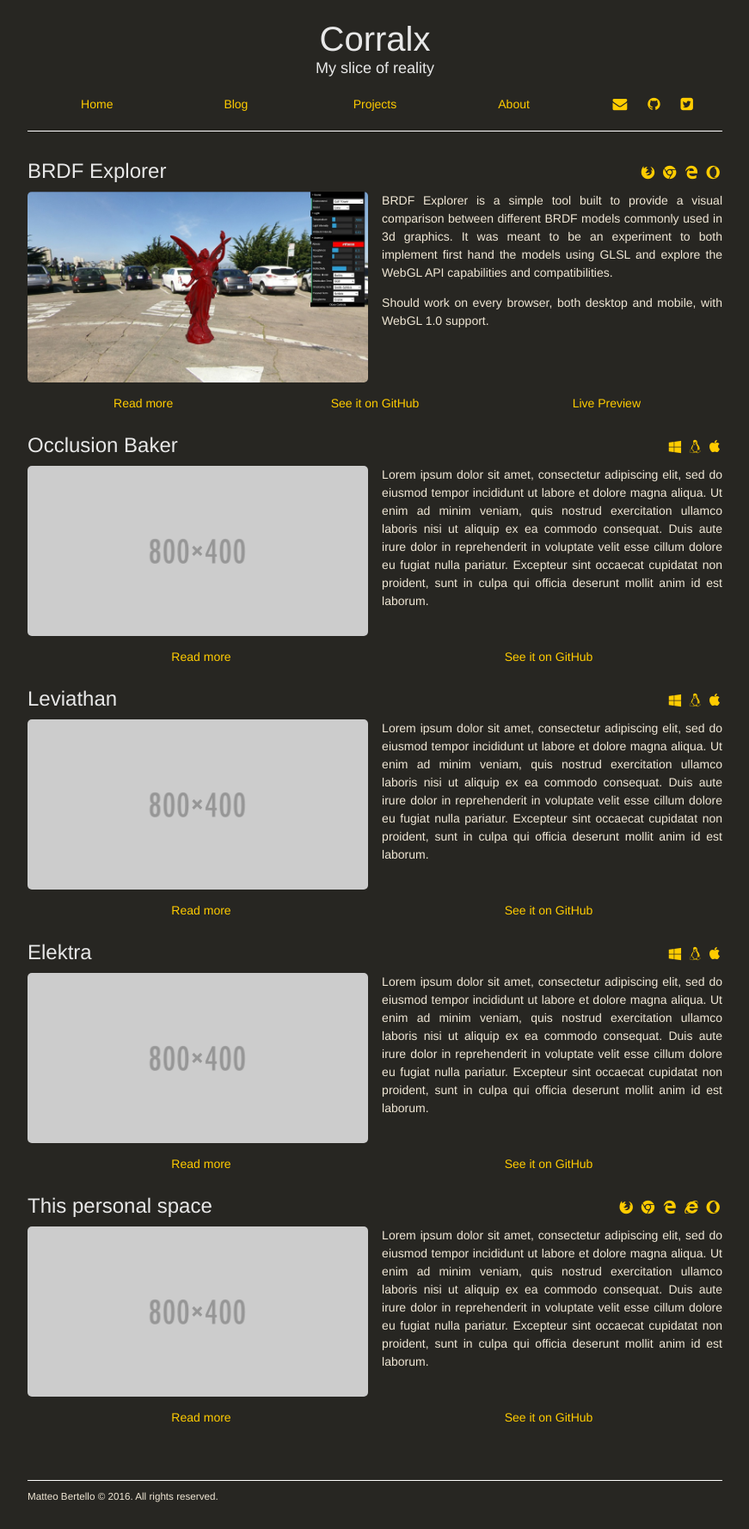
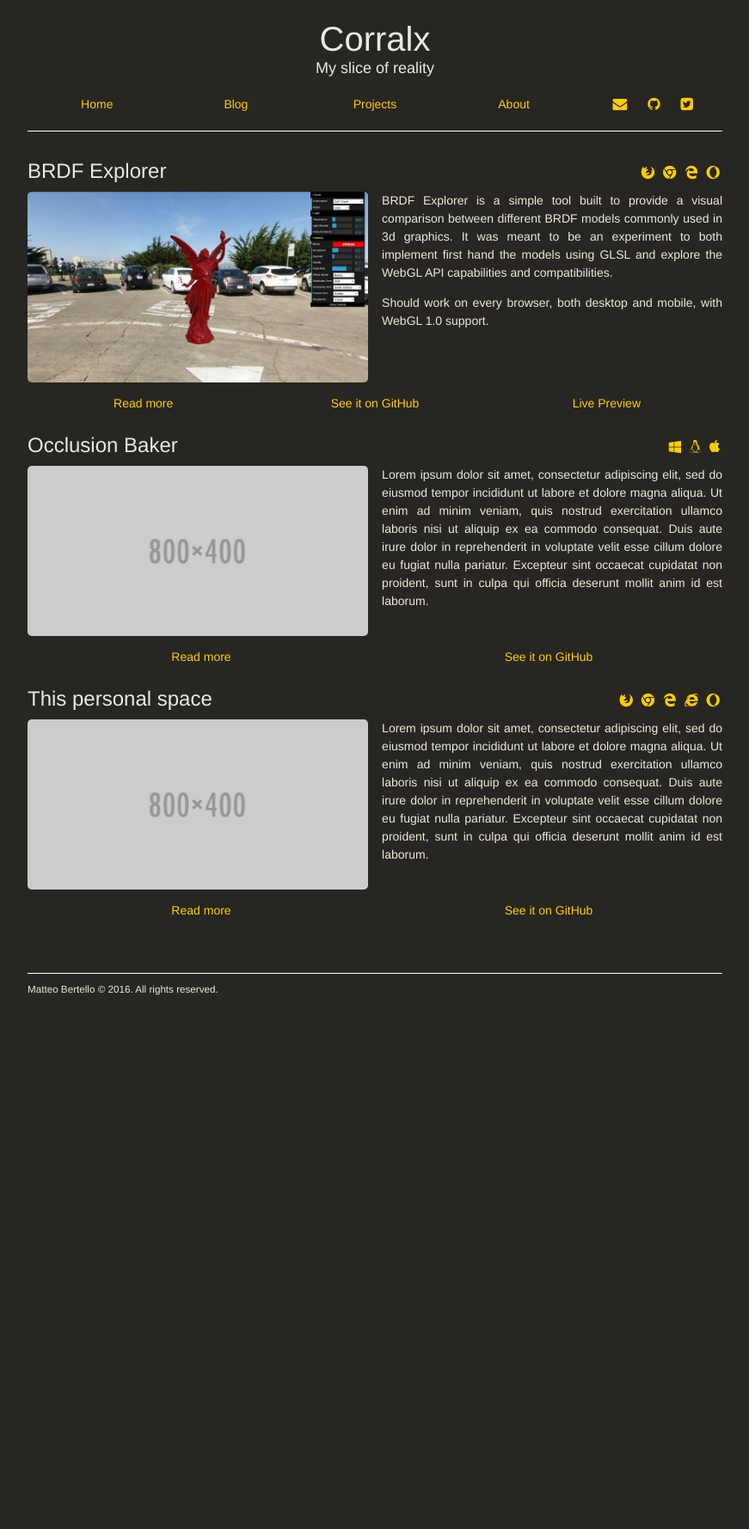
Before and after one commit to Corralx/corralx.github.io, a Jekyll site: the page built from projects.md, in a window 1280 px wide. Shown: the whole page at 86% size, without its empty margins (204-1075 px from the left). Built offline with Jekyll 4.4.1, drawn with Linux system fonts in a browser that asks for light colours; some web fonts are replaced; after the commit the page ends 1189 px from its top, so only the background shows below that.

Commit message:
Added published flag to projects

```diff
--- a/_layouts/projects.html
+++ b/_layouts/projects.html
@@ -5,7 +5,7 @@ layout: default
 <article class="page">
 	{{ content }}
 
-	{% assign projects = site.projects | sort: 'priority' %}
+	{% assign projects = site.projects | sort: 'priority' | where:'published','true' %}
 	{% for project in projects %}
   		<div class="project-container">
         <div class="project-header">
```
Also changed, not shown: _projects/BRDFExplorer.md (+1 -0 lines), _projects/corralx.github.io.md (+1 -0 lines), _projects/elektra.md (+1 -0 lines), _projects/leviathan.md (+1 -0 lines), _projects/otb.md (+1 -0 lines).
